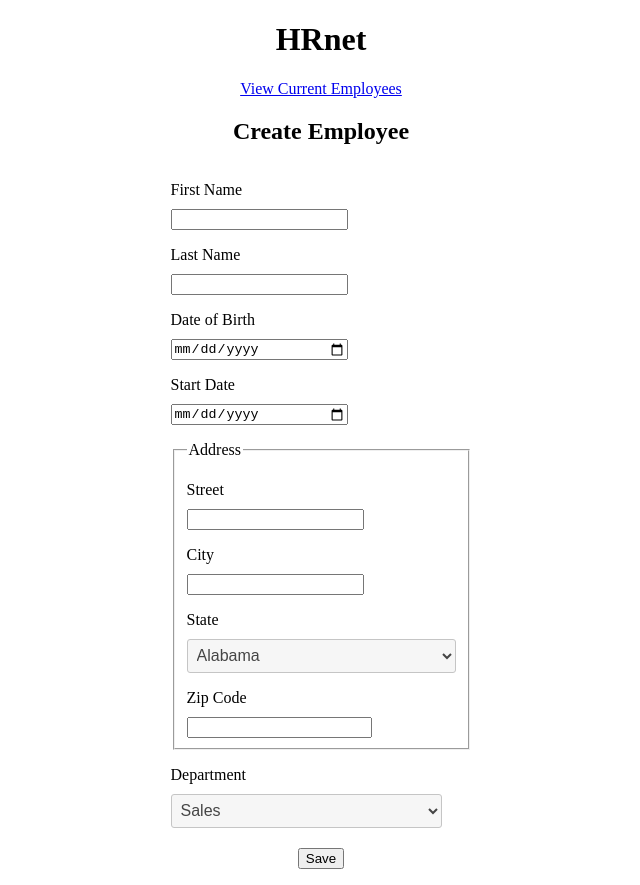
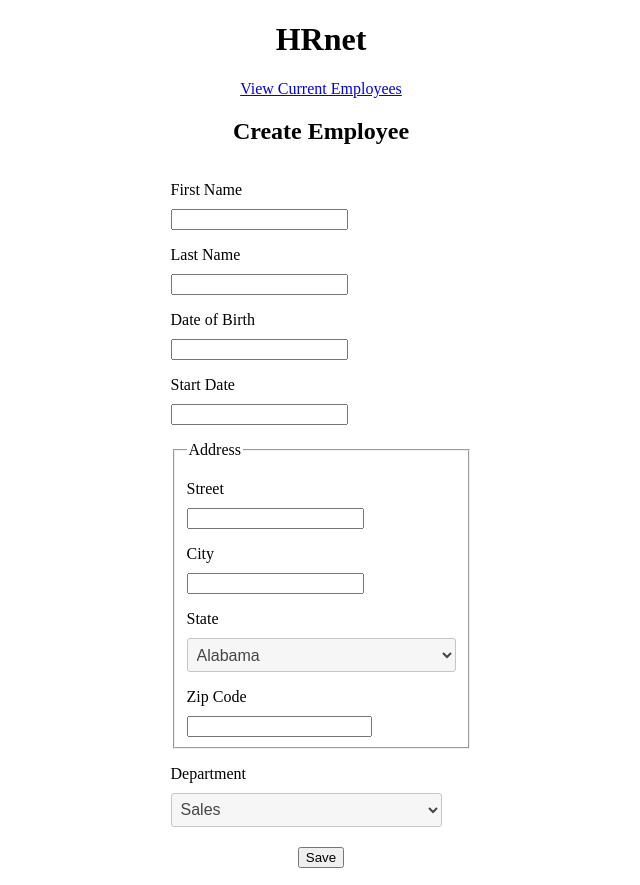
Before and after one commit to Patrice-H/PatriceHochard_14_23072022, a React (Create React App) app: page / in a window 1280 px wide. Shown: the whole page, without its empty margins (319-959 px from the left). Built offline with nearby package versions, Linux system fonts and the light colour scheme; what reduxjs-toolkit-persist would draw is missing.

Commit message:
Changing input date by date picker component

```diff
--- a/src/components/EmployeesForm/index.jsx
+++ b/src/components/EmployeesForm/index.jsx
@@ -1,6 +1,8 @@
 import { Formik, Form, Field, ErrorMessage } from 'formik';
+import DatePicker from '../DatePicker';
 import { useAppDispatch } from '../../utils/hooks';
 import { addEmployee } from '../../redux/employeesSlice';
+import { formatDate } from '../../utils/functions';
 import { statesList } from '../../data/statesList';
 import { departmentsList } from '../../data/departmentsList';
 import './EmployeesForm.css';
@@ -51,6 +53,8 @@ const EmployeesForm = () => {
 
   const onSubmit = (values) => {
     const modal = document.getElementById('modal');
+    values.dateOfBirth = formatDate(values.dateOfBirth);
+    values.startDate = formatDate(values.startDate);
     console.log('Form values : ', values);
     dispatch(addEmployee(values));
     modal.classList.remove('hidden');
@@ -73,16 +77,8 @@ const EmployeesForm = () => {
           <Field type="text" id="last-name" name="lastName" />
           <ErrorMessage name="lastName" />
         </div>
-        <div className="form-control">
-          <label htmlFor="date-of-birth">Date of Birth</label>
-          <Field type="date" id="date-of-birth" name="dateOfBirth" />
-          <ErrorMessage name="dateOfBirth" />
-        </div>
-        <div className="form-control">
-          <label htmlFor="start-date">Start Date</label>
-          <Field type="date" id="start-date" name="startDate" />
-          <ErrorMessage name="startDate" />
-        </div>
+        <DatePicker label="Date of Birth" name="dateOfBirth" />
+        <DatePicker label="Start Date" name="startDate" />
         <fieldset>
           <legend>Address</legend>
           <div className="form-control">
```
